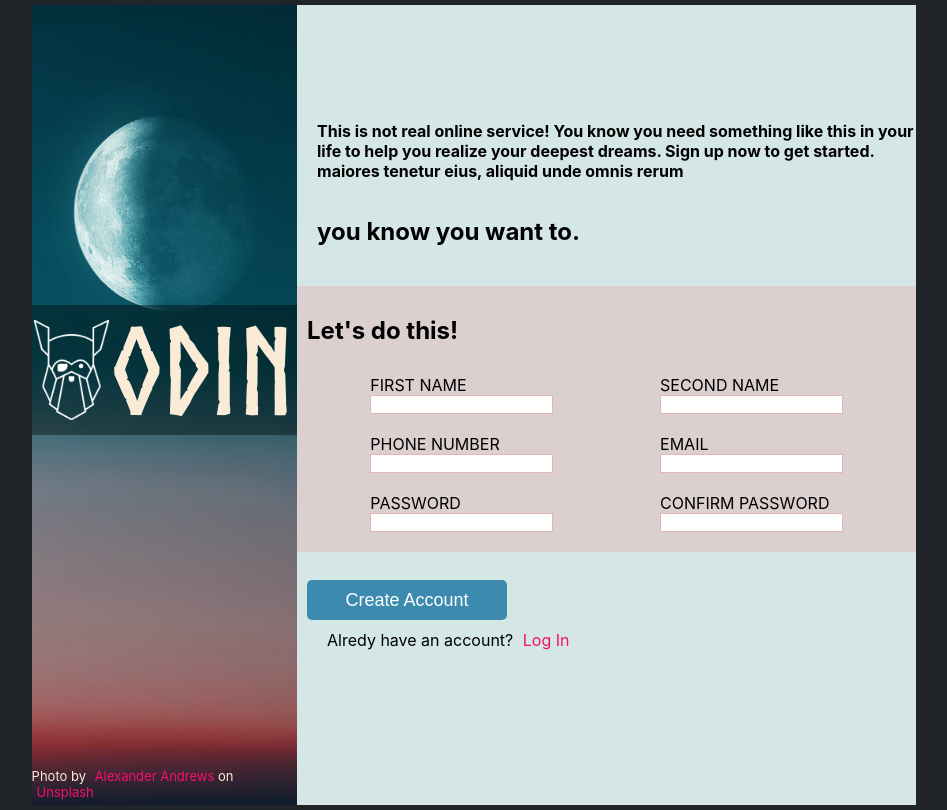
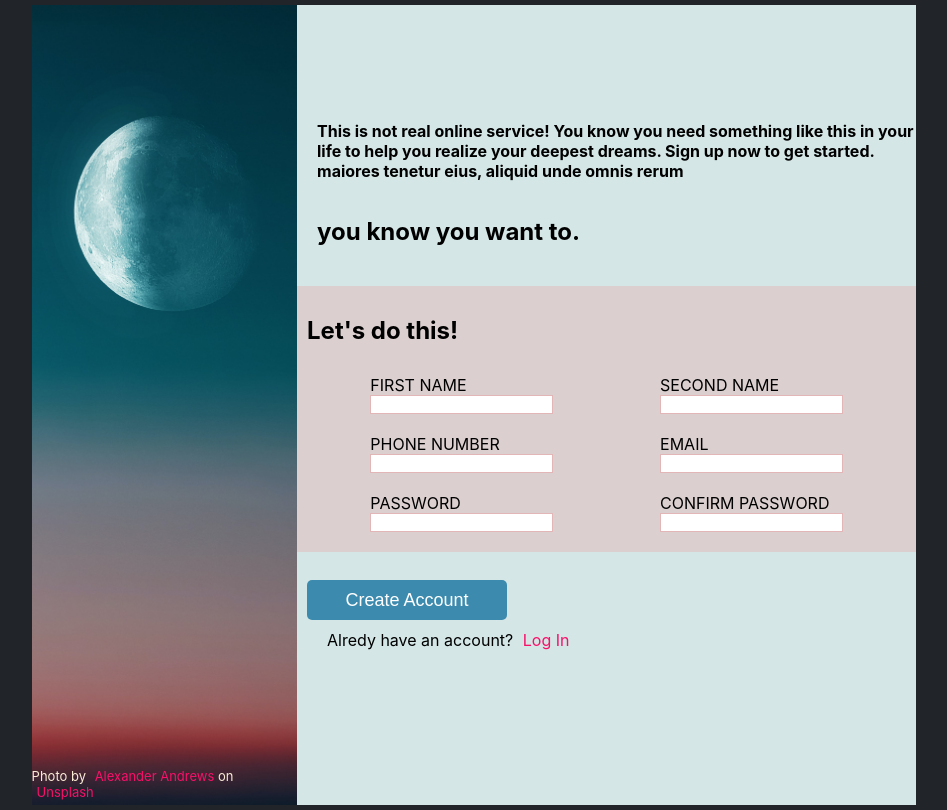
Before and after one commit to n0wherefast/sign-up-form, a plain HTML site: page index.html in a window 1280 px wide. Shown: the whole page, without its empty margins (166-1113 px from the left). Drawn offline with Linux system fonts and the light colour scheme.

Commit message:
Sign Up Form

```diff
--- a/index.html
+++ b/index.html
@@ -10,8 +10,8 @@
 <body>
     <div class="container">
         <div class="imgCont">
-            <div class="odin"><img src="/img/odin-lined.png" alt="odin logo" height="100px"><h1>ODIN</h1></div>
-
+           <!-- <div class="odin"><img src="/img/odin-lined.png" alt="odin logo" height="100px"><h1>ODIN</h1></div>
+           -->
            <div class="credit"> Photo by <a href="https://unsplash.com/@alex_andrews?utm_source=unsplash&utm_medium=referral&utm_content=creditCopyText">
                Alexander Andrews</a>  on <a href="https://unsplash.com/?utm_source=unsplash&utm_medium=referral&utm_content=creditCopyText">Unsplash</a>
             </div>
--- a/style.css
+++ b/style.css
@@ -33,7 +33,7 @@ a{
 .imgCont{
     display: flex;
     flex-direction: column;
-    justify-content:space-between;
+    justify-content:flex-end;
     align-items: center;
     background-image:url(img/alexander-andrews-yOIT88xWkbg-unsplash.jpg);
     background-size:cover;
@@ -43,7 +43,7 @@ a{
     color: antiquewhite;
     padding-bottom: 5px;
 }
-.odin{
+/*.odin{
     display: flex;
     justify-content:space-evenly;
     align-items: center;
@@ -54,7 +54,7 @@ a{
     width: 100%;
     background-color:rgba(0, 0, 0, 0.400);
 
-}
+}*/
 .textSection{
     display: flex;
     flex-direction: column;
```
